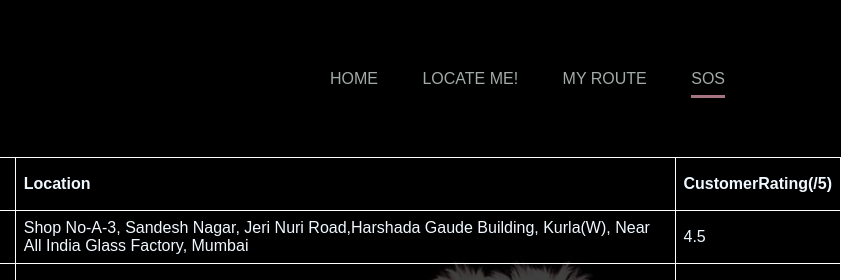
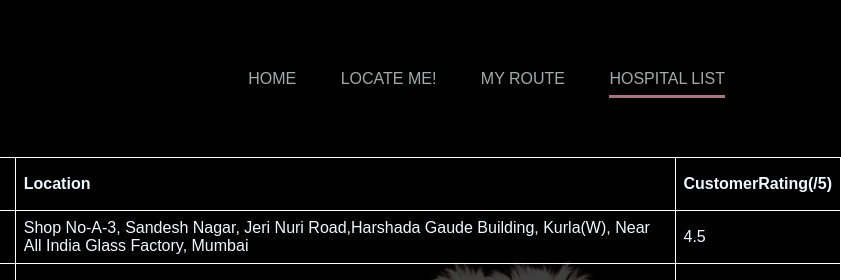
Before and after one commit to sonyanyanya/pawwfrnd, a website: page sos.html in a window 1280 px wide. Shown: the top 280 px of the page, 439-1280 px from the left. Drawn offline with Linux system fonts and the light colour scheme.

Commit message:
Update sos.html

```diff
--- a/sos.html
+++ b/sos.html
@@ -31,7 +31,7 @@
                 <li><a href="index.html">Home</a></li>
                 <li><a href="locate.html">Locate Me!</a></li>
                 <li><a href="movements.html">My Route</a></li>
-                <li class="active"><a href="sos.html">SOS</a></li>
+                <li class="active"><a href="sos.html">Hospital List</a></li>
 
             </ul>
         </div>
```
